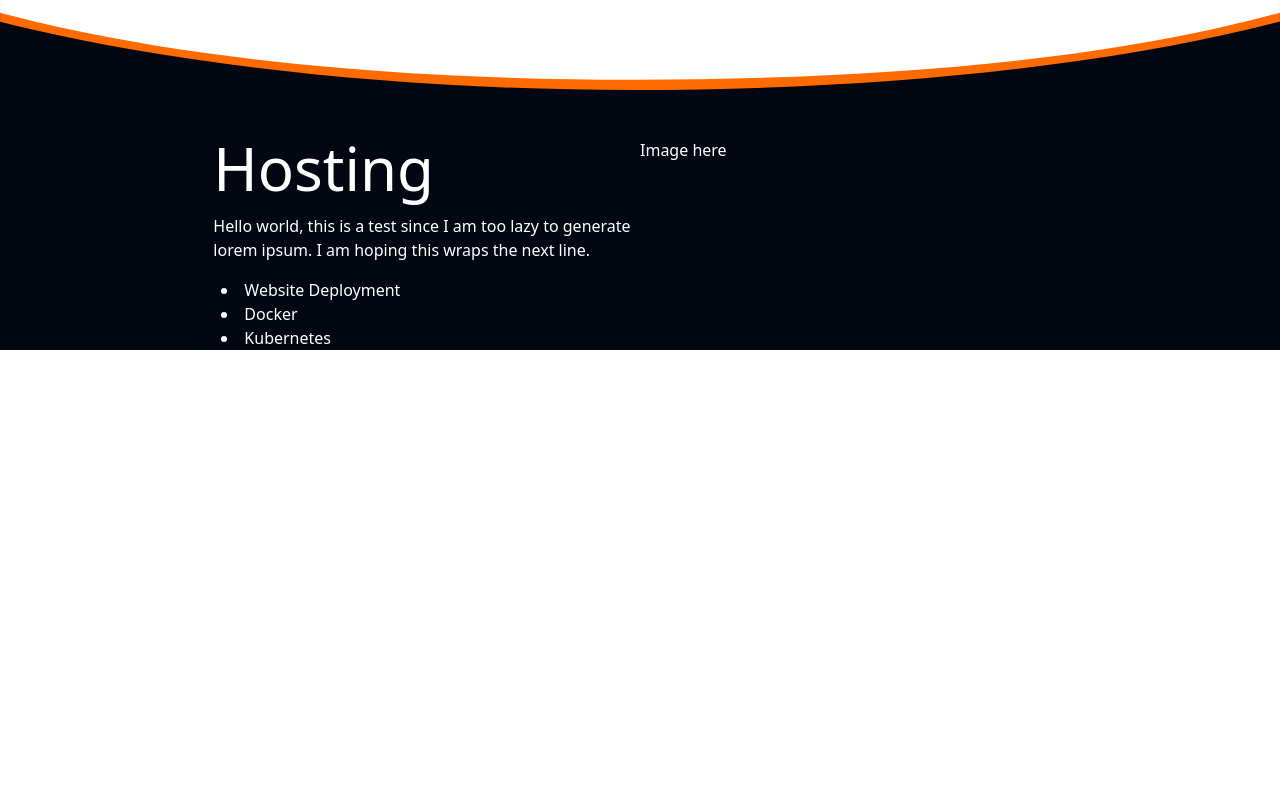
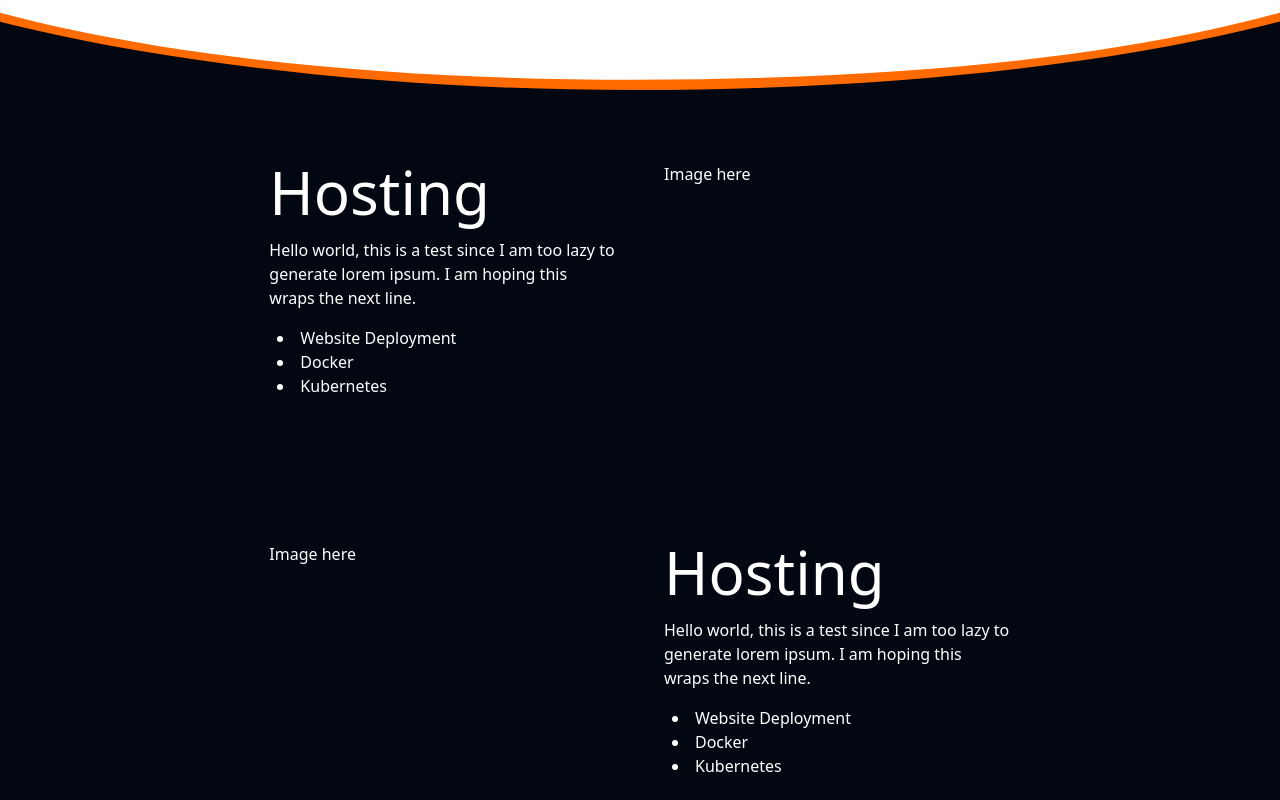
Before and after one commit to AbandonTech/site, a Next.js app: page / in a window 1280 px wide. Shown: the part 480-1280 px from the top of the page. Before the commit the page ends 830 px from the top, so only its background shows below. Built offline with nearby package versions, Linux system fonts and the light colour scheme.

Commit message:
creating working outline for 'about section' components

```diff
--- a/src/components/aboutSection.tsx
+++ b/src/components/aboutSection.tsx
@@ -1,18 +1,19 @@
-export default function AboutSection(
-    props: {
+interface AboutProps {
     title: string,
         description: string,
-        listItems: Array<string>
+        listItems: Array<string>,
+        reversed?: boolean
 }
+
+export default function AboutSection(
+    props: AboutProps
     ) {
     const formatedList = props.listItems.map((str, i) => {
             return <li key={i}>{str}</li>
         }
     )
 
-    return (
-        <div className="flex w-screen justify-center text-white pt-12">
-            <div className="flex-row w-1/3">
+    const descElement = <div className="flex-row w-1/3 p-6">
         <div className="flex-col">
             <h1 className="text-4xl md:text-6xl">{props.title}</h1>
             <p className="text-xs md:text-base pt-4">{props.description}</p>
@@ -21,9 +22,16 @@ export default function AboutSection(
             </ul>
         </div>
     </div>
-            <div className="w-1/3">
+
+    const imageElem = <div className="w-1/3 p-6">
         Image here
     </div>
+
+    let renderElem = props.reversed === true ? [imageElem, descElement] : [descElement, imageElem]
+
+    return (
+        <div className="flex w-screen justify-center text-white p-12">
+            {renderElem}
         </div>
     )
 }
--- a/src/pages/home.tsx
+++ b/src/pages/home.tsx
@@ -1,21 +1,54 @@
 import AboutSection from "@/components/aboutSection";
 import Banner from "@/components/banner";
 import Navbar from "@/components/navbar";
+
+const aboutSect1 =  {
+    title: "Hosting",
+    description: "Hello world, this is a test since I am too lazy to generate lorem ipsum. I am hoping this wraps the next line.",
+    listItems: [
+        "Website Deployment",
+        "Docker",
+        "Kubernetes"
+    ]
+}
+
+const aboutSect2 =  {
+    title: "Hosting",
+    description: "Hello world, this is a test since I am too lazy to generate lorem ipsum. I am hoping this wraps the next line.",
+    listItems: [
+        "Website Deployment",
+        "Docker",
+        "Kubernetes"
+    ]
+}
+
+const aboutSect3 =  {
+    title: "Hosting",
+    description: "Hello world, this is a test since I am too lazy to generate lorem ipsum. I am hoping this wraps the next line.",
+    listItems: [
+        "Website Deployment",
+        "Docker",
+        "Kubernetes"
+    ]
+}
+
 export default function Home() {
     return (
         <div className="md:overflow-hidden">
             <Navbar />
             <Banner />
+
             <AboutSection
-                title="Hosting"
-                description="Hello world, this is a test since I am too lazy to generate lorem ipsum. I am hoping this wraps the next line."
-                listItems={
-                    [
-                        "Website Deployment",
-                        "Docker",
-                        "Kubernetes"
-                        ]
-                }
+                {...aboutSect1}
+            />
+
+            <AboutSection
+                {...aboutSect2}
+                reversed={true}
+            />
+
+            <AboutSection
+                {...aboutSect3}
             />
 
         </div>
```
Lines whose indentation alone changed are shown as unchanged.
